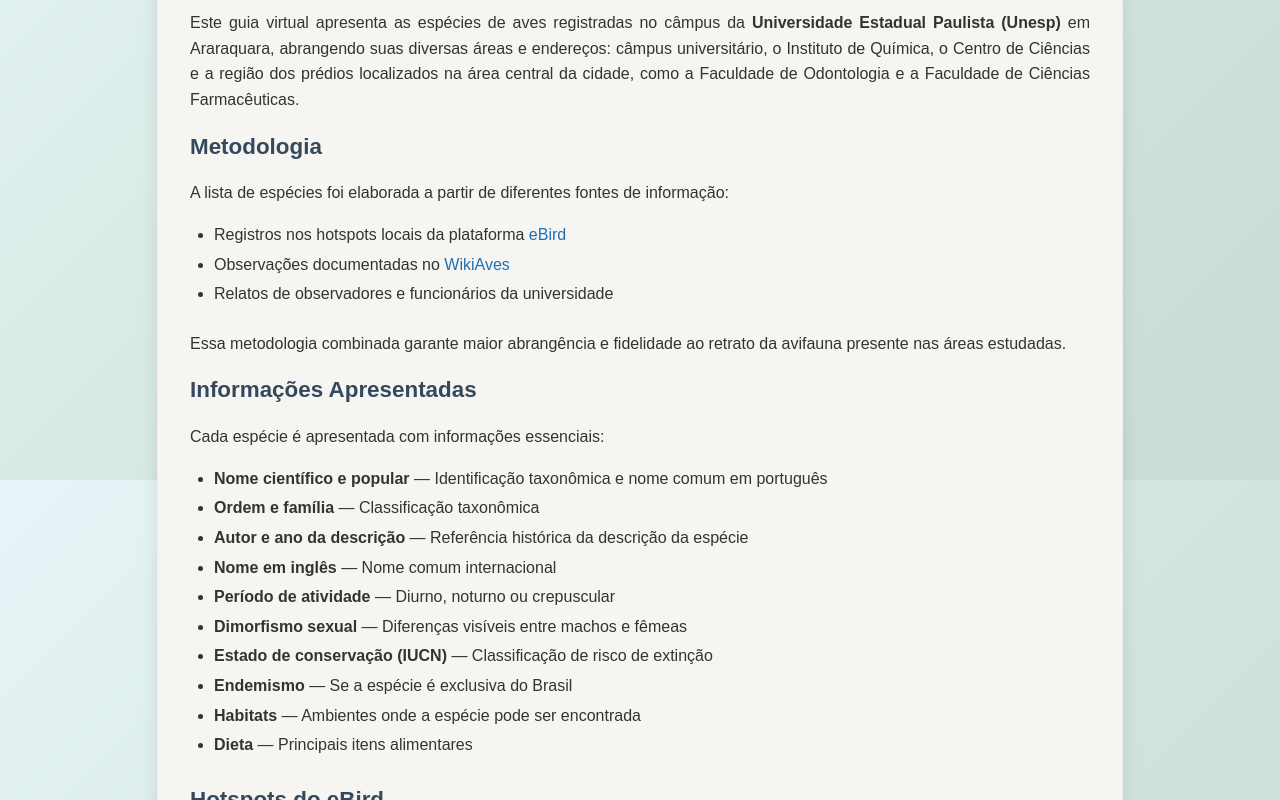
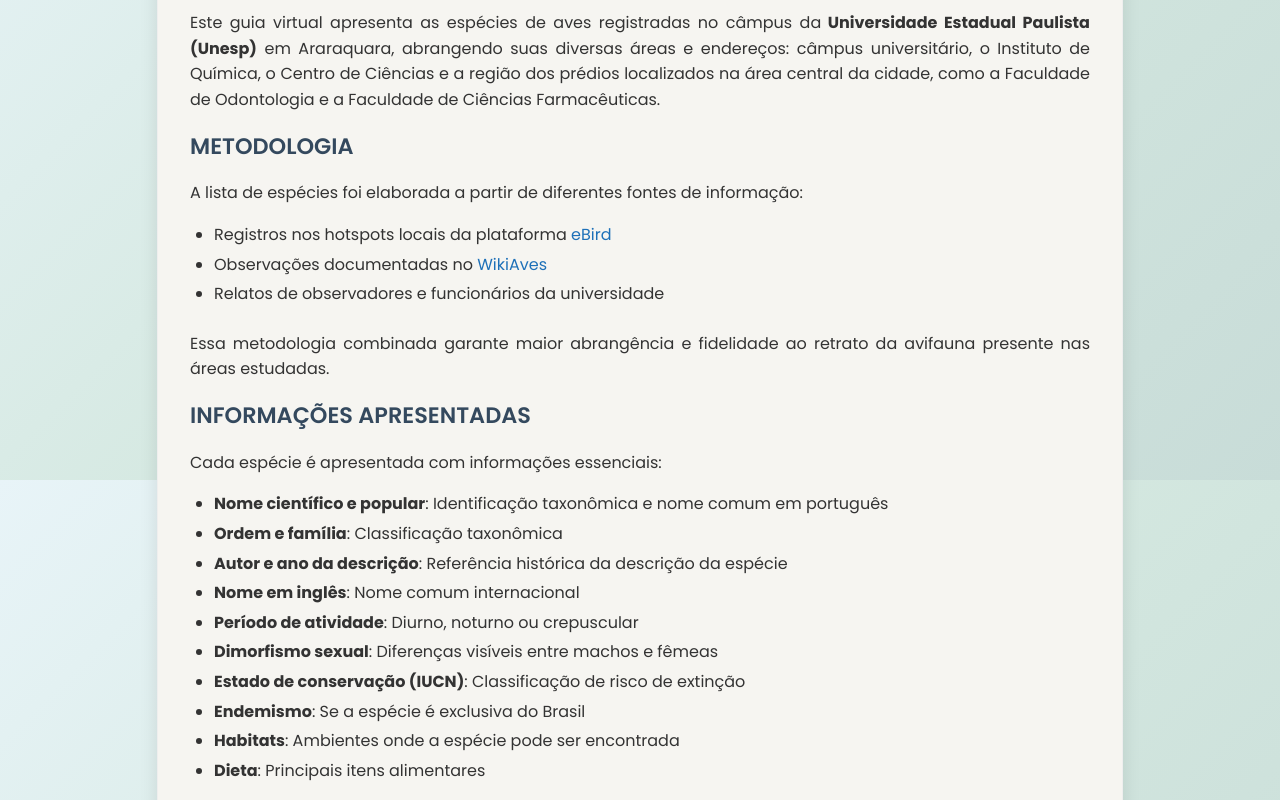
Before and after one commit to cnmodesto/aves-unesp-araraquara, a React (Vite) app: page /info in a window 1280 px wide. Shown: the part 320-1120 px from the top of the page. Built offline with nearby package versions, Linux system fonts and the light colour scheme.

Commit message:
fix: ajustes e melhorias de estilos diversos

```diff
--- a/src/index.css
+++ b/src/index.css
@@ -1,4 +1,5 @@
 @import url('https://fonts.googleapis.com/css2?family=Staatliches&display=swap');
+@import url('https://fonts.googleapis.com/css2?family=Poppins:ital,wght@0,100;0,200;0,300;0,400;0,500;0,600;0,700;0,800;0,900;1,100;1,200;1,300;1,400;1,500;1,600;1,700;1,800;1,900&display=swap');
 
 @tailwind base;
 @tailwind components;
@@ -13,7 +14,7 @@ body {
 }
 
 body {
-  font-family: Arial, sans-serif;
+  font-family: "Poppins", sans-serif;
   margin: 0;
   padding: 0;
   background: linear-gradient(135deg, #e8f4f8 0%, #d4e8e0 50%, #c8dcd8 100%);
@@ -234,13 +235,14 @@ header.shrink .titles h2 .info-link {
 
 .search-wrapper input {
   width: 100%;
-  padding: 0.8rem;
+  padding: 0.5rem;
   padding-left: 50px;
   padding-right: 35px;
   font-size: 1rem;
   border: 1px solid #ccc;
   border-radius: 5px;
   box-sizing: border-box;
+  font-family: Poppins, sans-serif;
 }
 
 .search-wrapper input:focus {
@@ -380,7 +382,6 @@ main.shrink-main {
   align-items: center;
   justify-content: space-between;
   gap: 0.8rem;
-  margin-bottom: 0.3rem;
 }
 
 .list-item-title {
@@ -404,14 +405,13 @@ main.shrink-main {
 .list-item-english {
   font-size: 0.8rem;
   color: #777;
-  margin: 0 0 0.5rem 0;
+  margin: 0 0 0.2rem 0;
 }
 
 .list-item-meta {
   display: flex;
   flex-wrap: wrap;
   gap: 0.5rem;
-  margin-bottom: 0.5rem;
 }
 
 .list-item-tag {
@@ -526,11 +526,13 @@ main.shrink-main {
   background: #0E5374;
   color: white;
   border: none;
-  padding: 0.6rem 1rem;
+  padding: 0.55rem 1rem;
   border-radius: 6px;
   cursor: pointer;
-  font-size: 0.95rem;
+  font-size: 0.8rem;
+  font-family: Poppins, sans-serif;
   transition: background 0.2s ease;
+  text-transform: uppercase;
 }
 
 .filters-toggle:hover {
@@ -589,12 +591,13 @@ main.shrink-main {
 }
 
 .results-count {
-  font-size: 0.95rem;
+  font-size: 0.9rem;
   color: #555;
   background: rgba(255, 255, 255, 0.9);
-  padding: 0.5rem 1rem;
+  padding: 0.6rem 1rem;
   border-radius: 6px;
   box-shadow: 0 2px 4px rgba(0, 0, 0, 0.1);
+  text-transform: uppercase;
 }
 
 .filters-content {
@@ -641,10 +644,11 @@ main.shrink-main {
   padding: 0.6rem;
   border: 1px solid #ddd;
   border-radius: 5px;
-  font-size: 0.9rem;
+  font-size: 0.85rem;
   background: white;
   cursor: pointer;
   transition: border-color 0.2s ease;
+  font-family: Poppins, sans-serif;
 }
 
 .filter-group select:focus,
@@ -866,7 +870,7 @@ main.shrink-main {
 
 .card-content {
   flex: 1;
-  padding: 0.8rem;
+  padding: 0.65rem;
   display: flex;
   flex-direction: column;
   justify-content: space-between;
@@ -888,7 +892,6 @@ main.shrink-main {
   font-size: 12px;
   font-weight: normal;
   margin: 0;
-  margin-top: 0.1rem;
   color: #555;
   white-space: nowrap;
   overflow: hidden;
@@ -897,8 +900,8 @@ main.shrink-main {
 
 /* ===== BOTÃO PRIMÁRIO ===== */
 .primary-btn {
-  padding: 0.6rem 0.6rem;
-  font-size: 16px;
+  padding: 0.55rem 0.55rem;
+  font-size: 1.1rem;
   border: none;
   border-radius: 4px;
   background: linear-gradient(to right, #009FE0, #02A4E3);
@@ -909,6 +912,8 @@ main.shrink-main {
   text-align: center;
   text-decoration: none;
   display: inline-block;
+  margin-top: 0.6rem;
+  font-family: Poppins, sans-serif;
 }
 
 .primary-btn:hover {
@@ -974,7 +979,7 @@ footer p {
 
 .modal-card {
   background: #fff;
-  border-radius: 8px;
+  border-radius: 10px;
   max-width: 535px;
   width: 100%;
   max-height: 90%;
@@ -1349,7 +1354,8 @@ footer p {
 
 /* ===== MODAL COMPACTO ===== */
 .modal-compact {
-  max-width: 600px;
+  /* max-width: 600px; */
+  max-width: 535px;
 }
 
 .modal-body.compact {
@@ -1379,7 +1385,7 @@ footer p {
 .modal-column {
   display: flex;
   flex-direction: column;
-  gap: 0.6rem;
+  gap: 0.5rem;
 }
 
 .info-group {
@@ -1503,6 +1509,7 @@ footer p {
   margin-top: 0.5rem;
   margin-bottom: 1rem;
   font-weight: 600;
+  text-transform: uppercase;
 }
 
 .container-info h2 {
--- a/src/pages/HomePage.tsx
+++ b/src/pages/HomePage.tsx
@@ -172,7 +172,7 @@ export default function HomePage() {
                 ref={searchInputRef}
                 type="text"
                 id="search"
-                placeholder="Busque por nome, família ou ordem..."
+                placeholder="BUSQUE POR NOME, FAMÍLIA OU ORDEM..."
                 value={searchTerm}
                 onChange={(e) => setSearchTerm(e.target.value)}
               />
--- a/src/pages/InfoPage.tsx
+++ b/src/pages/InfoPage.tsx
@@ -69,16 +69,16 @@ export default function InfoPage() {
           <h3>Informações Apresentadas</h3>
           <p>Cada espécie é apresentada com informações essenciais:</p>
           <ul>
-            <li><strong>Nome científico e popular</strong> — Identificação taxonômica e nome comum em português</li>
-            <li><strong>Ordem e família</strong> — Classificação taxonômica</li>
-            <li><strong>Autor e ano da descrição</strong> — Referência histórica da descrição da espécie</li>
-            <li><strong>Nome em inglês</strong> — Nome comum internacional</li>
-            <li><strong>Período de atividade</strong> — Diurno, noturno ou crepuscular</li>
-            <li><strong>Dimorfismo sexual</strong> — Diferenças visíveis entre machos e fêmeas</li>
-            <li><strong>Estado de conservação (IUCN)</strong> — Classificação de risco de extinção</li>
-            <li><strong>Endemismo</strong> — Se a espécie é exclusiva do Brasil</li>
-            <li><strong>Habitats</strong> — Ambientes onde a espécie pode ser encontrada</li>
-            <li><strong>Dieta</strong> — Principais itens alimentares</li>
+            <li><strong>Nome científico e popular</strong>: Identificação taxonômica e nome comum em português</li>
+            <li><strong>Ordem e família</strong>: Classificação taxonômica</li>
+            <li><strong>Autor e ano da descrição</strong>: Referência histórica da descrição da espécie</li>
+            <li><strong>Nome em inglês</strong>: Nome comum internacional</li>
+            <li><strong>Período de atividade</strong>: Diurno, noturno ou crepuscular</li>
+            <li><strong>Dimorfismo sexual</strong>: Diferenças visíveis entre machos e fêmeas</li>
+            <li><strong>Estado de conservação (IUCN)</strong>: Classificação de risco de extinção</li>
+            <li><strong>Endemismo</strong>: Se a espécie é exclusiva do Brasil</li>
+            <li><strong>Habitats</strong>: Ambientes onde a espécie pode ser encontrada</li>
+            <li><strong>Dieta</strong>: Principais itens alimentares</li>
           </ul>
 
           <h3>Hotspots do eBird</h3>
@@ -134,22 +134,16 @@ export default function InfoPage() {
 
           <ul>
             <li>COMITÊ BRASILEIRO DE REGISTROS ORNITOLÓGICOS. <em>Lista de aves do Brasil: 13ª edição, 2021</em>.
-              Disponível
-              em:
-              <a href="https://www.cbro.org.br/listas/" target="_blank"
+              Disponível em: <a href="https://www.cbro.org.br/listas/" target="_blank"
                 rel="noopener noreferrer">https://www.cbro.org.br/listas/</a>.
-              Acesso
-              em: 15 jul. 2025.
+              Acesso em: 15 jul. 2025.
             </li>
             <li>CORNELL LAB OF ORNITHOLOGY. <em>eBird</em>. Disponível em: <a href="https://ebird.org/"
               target="_blank" rel="noopener noreferrer">https://ebird.org/</a>. Acesso em: continuamente.</li>
             <li>GWYNNE, John A.; RIDGELY, Robert S.; TUDOR, Guy; ARGEL, Martha. <em>Aves do Brasil: Pantanal e
-              Cerrado</em>.
-              São
-              Paulo: Horizonte, 2010.</li>
+              Cerrado</em>. São Paulo: Horizonte, 2010.</li>
             <li>MELLO, Daniel; MELLO, Gabriel; MALLET-RODRIGUES, Francisco; LIMA, Luciano. <em>Aves do sudeste do
-              Brasil:
-              guia de identificação</em>. 1. ed. Rio de Janeiro: Gabriel Jorge de Menezes Mello, 2020.</li>
+              Brasil: guia de identificação</em>. 1. ed. Rio de Janeiro: Gabriel Jorge de Menezes Mello, 2020.</li>
             <li>RIDGELY, Robert S.; GWYNNE, John A.; TUDOR, Guy; ARGEL, Martha. <em>Aves do Brasil: Mata Atlântica
               do
               sudeste</em>. São Paulo: Horizonte, 2015.</li>
```
